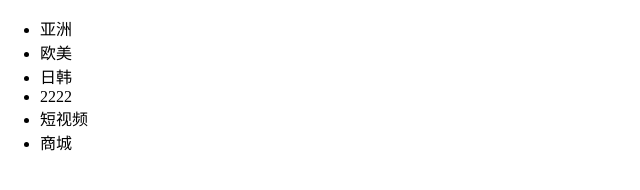
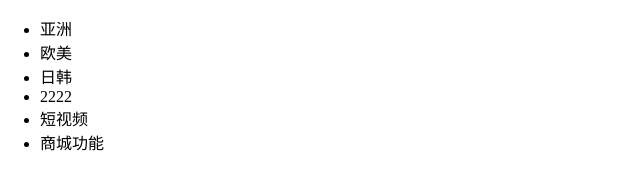
Before and after one commit to hliberty/forgittest, a plain HTML site: page index.html in a window 1280 px wide. Shown: the full height of the page, 0-640 px from the left. Drawn offline with Linux system fonts and the light colour scheme.

Commit message:
商城功能开发完毕

```diff
--- a/index.html
+++ b/index.html
@@ -16,7 +16,7 @@
     <li>日韩</li>
     <li>2222</li>
     <li>短视频</li>
-    <li>商城</li>
+    <li>商城功能</li>
 </ul>
 </body>
 </html>
```
